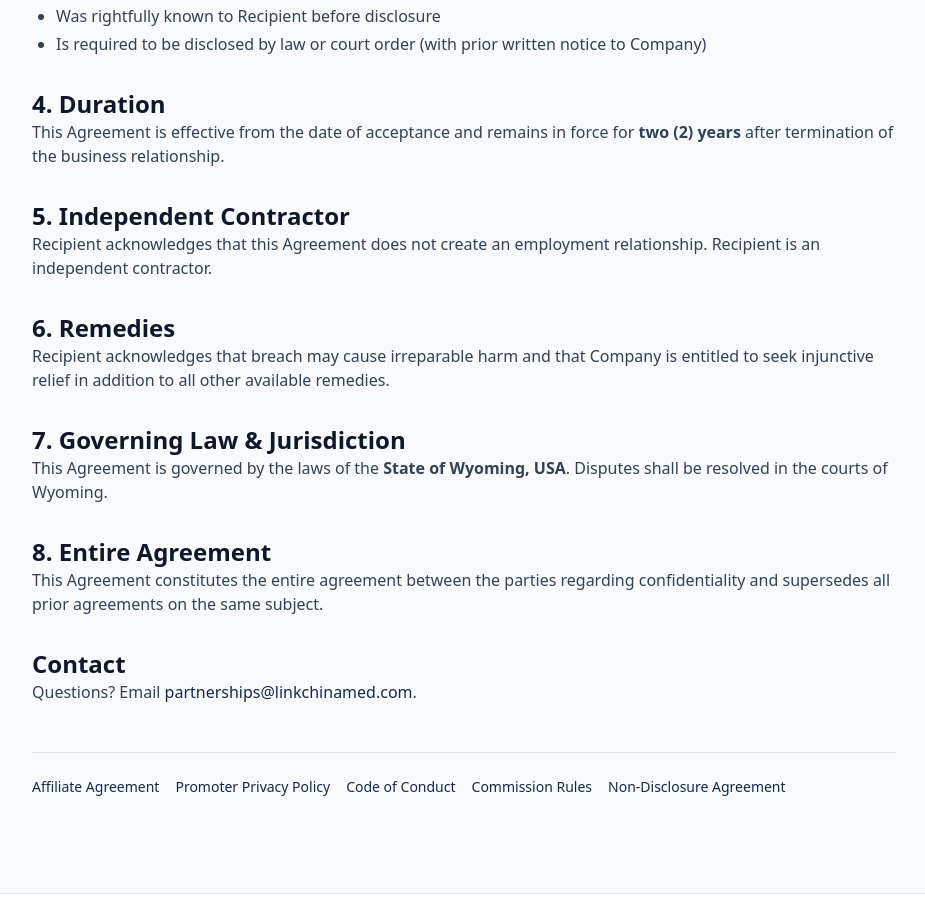
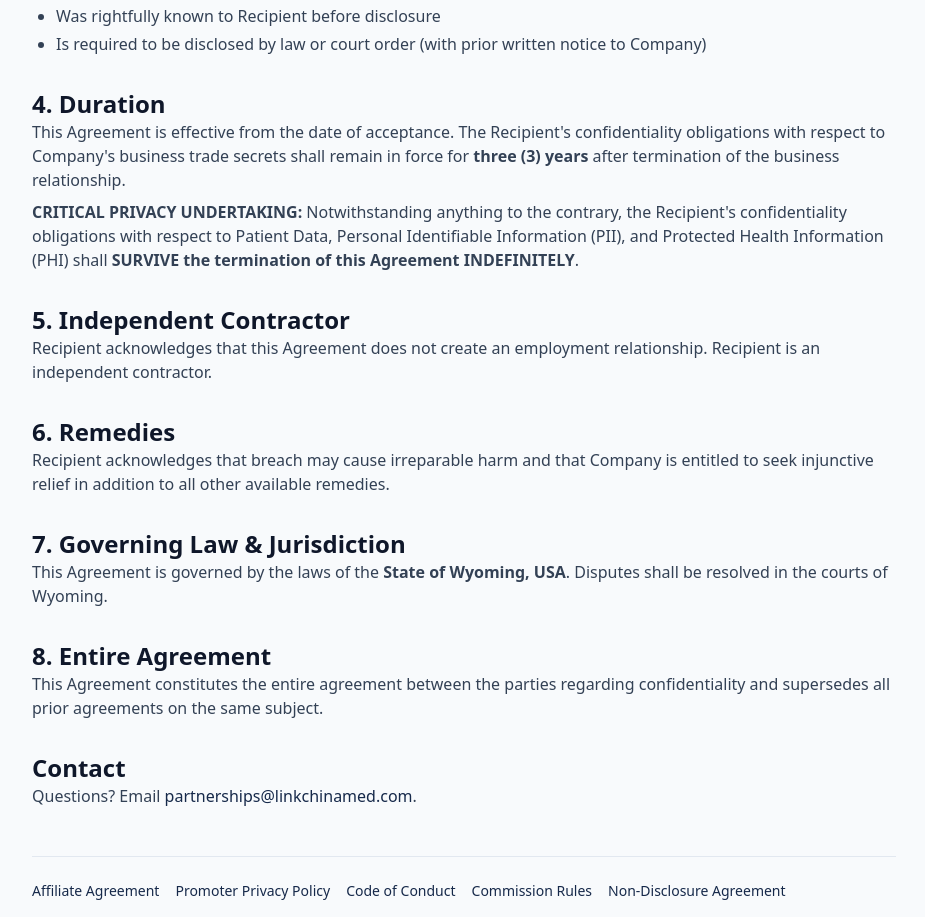
Before and after one commit to ericx0/affiliate-portal, a Next.js app: page /en/legal/nda in a window 1280 px wide. Shown: the part 905-1822 px from the top of the page, without its empty margins (176-1101 px from the left). Built offline with nearby package versions, Linux system fonts and the light colour scheme.

Commit message:
style(legal): resolve PHI data confidentiality duration loophole in NDA page

```diff
--- a/src/app/[locale]/legal/nda/page.tsx
+++ b/src/app/[locale]/legal/nda/page.tsx
@@ -58,9 +58,15 @@ export default function NonDisclosureAgreement() {
       <section>
         <h2 className="text-2xl font-bold text-slate-900">4. Duration</h2>
         <p>
-          This Agreement is effective from the date of acceptance and remains
-          in force for <strong>two (2) years</strong> after termination of the
+          This Agreement is effective from the date of acceptance. The Recipient's
+          confidentiality obligations with respect to Company's business trade secrets
+          shall remain in force for <strong>three (3) years</strong> after termination of the
           business relationship.
+        </p>
+        <p className="mt-2">
+          <strong>CRITICAL PRIVACY UNDERTAKING:</strong> Notwithstanding anything to the contrary, the
+          Recipient's confidentiality obligations with respect to Patient Data, Personal Identifiable
+          Information (PII), and Protected Health Information (PHI) shall <strong>SURVIVE the termination of this Agreement INDEFINITELY</strong>.
         </p>
       </section>
 
```
